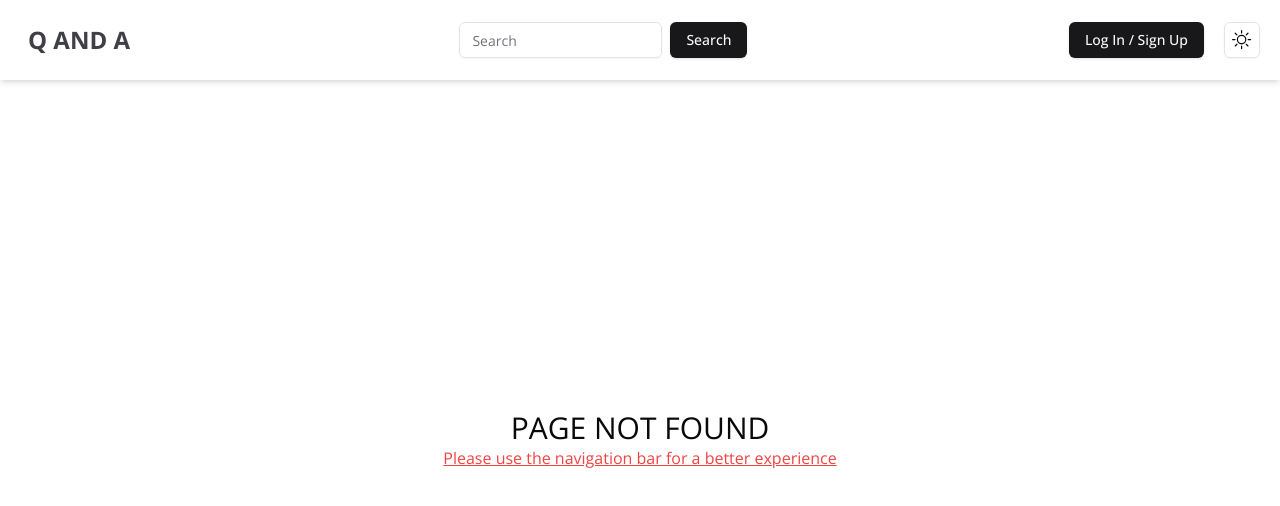
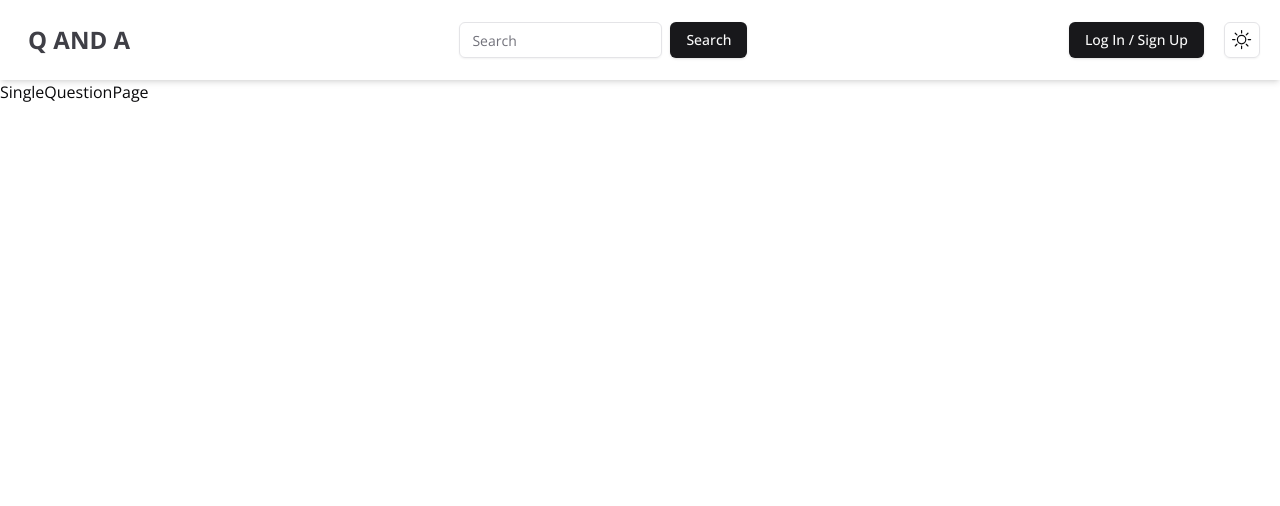
Before and after one commit to KennedyMungai/NewQAndA, a Next.js app in the folder frontend/: page /question/1 in a window 1280 px wide. Before the commit this address had no page. Shown: the top 506 px of the page. Built offline with nearby package versions, Linux system fonts and the light colour scheme.

Commit message:
Created a page for one question

```diff
--- /dev/null
+++ b/frontend/app/question/[questionId]/page.tsx
@@ -0,0 +1,9 @@
+import React from 'react'
+
+type Props = {}
+
+const SingleQuestionPage = (props: Props) => {
+	return <div>SingleQuestionPage</div>
+}
+
+export default SingleQuestionPage
```
